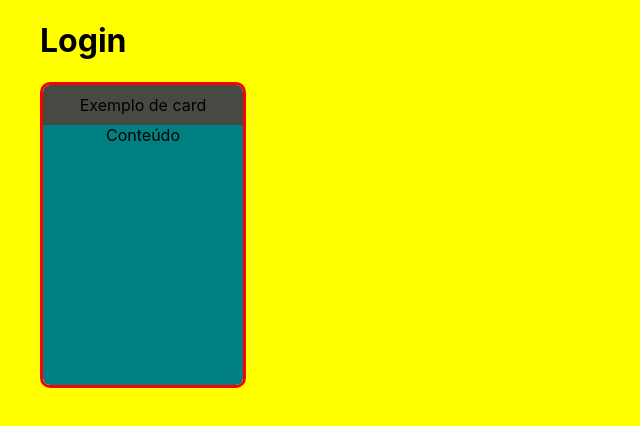
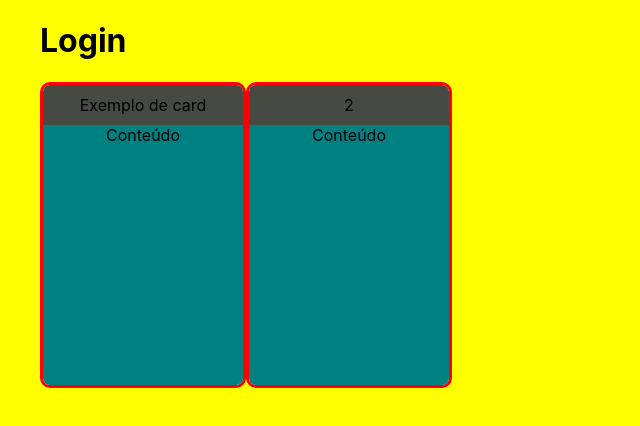
Before and after one commit to alinediani/react, a React (Create React App) app in the folder card/: page / in a window 1280 px wide. Shown: the top 426 px of the page, without its empty margins (0-640 px from the left). Built offline with nearby package versions, Linux system fonts and the light colour scheme.

Commit message:
adição de segundo card

```diff
--- a/card/src/App.jsx
+++ b/card/src/App.jsx
@@ -1,9 +1,14 @@
 import React from 'react';
 import Card from './componentes/card'
+import './index.css'
 
 export default()=>(
     <div id="app">
         <h1>Login</h1>
+       <div className='a'>
         <Card titulo="Exemplo de card"></Card>
-    </div>
+        <Card titulo='2'></Card>
+        </div>
+        </div>
+
 )
--- a/card/src/componentes/card.css
+++ b/card/src/componentes/card.css
@@ -1,3 +1,4 @@
+
 .Card{
     background-color: white;
     border-radius: 10px;
@@ -5,6 +6,7 @@
     border: 3px solid red;
     width: 200px;
     height:300px;
+    flex-direction: row;
 }
 .Card .title{
 background-color: rgb(71, 73, 67);
@@ -18,4 +20,5 @@ justify-content: center;
    display: flex;
    justify-content: center;
    height: 100%;
+   flex-direction: row;
 }
--- a/card/src/componentes/card.jsx
+++ b/card/src/componentes/card.jsx
@@ -2,9 +2,11 @@ import React from 'react'
 import './card.css'
 export default props=>{
     return(
+
         <div className='Card'>
            <div className="title">{props.titulo}</div>
            <div className='content'>Conteúdo</div>
         </div>
+
     )
 }
--- a/card/src/index.css
+++ b/card/src/index.css
@@ -6,6 +6,11 @@ body {
   -webkit-font-smoothing: antialiased;
   -moz-osx-font-smoothing: grayscale;
   background-color: yellow;
+
+}
+.a{
+  display: flex;
+  flex-direction: row;
 }
 
 code {
```
